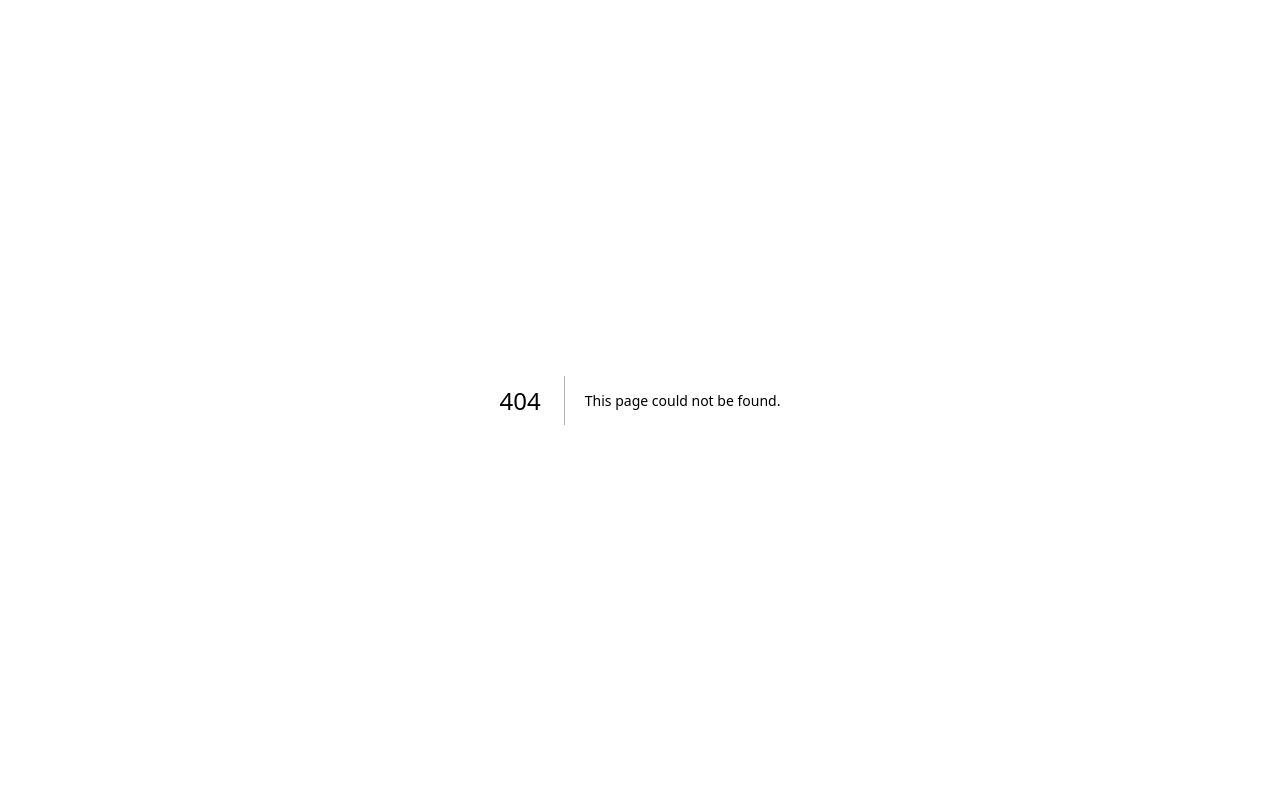
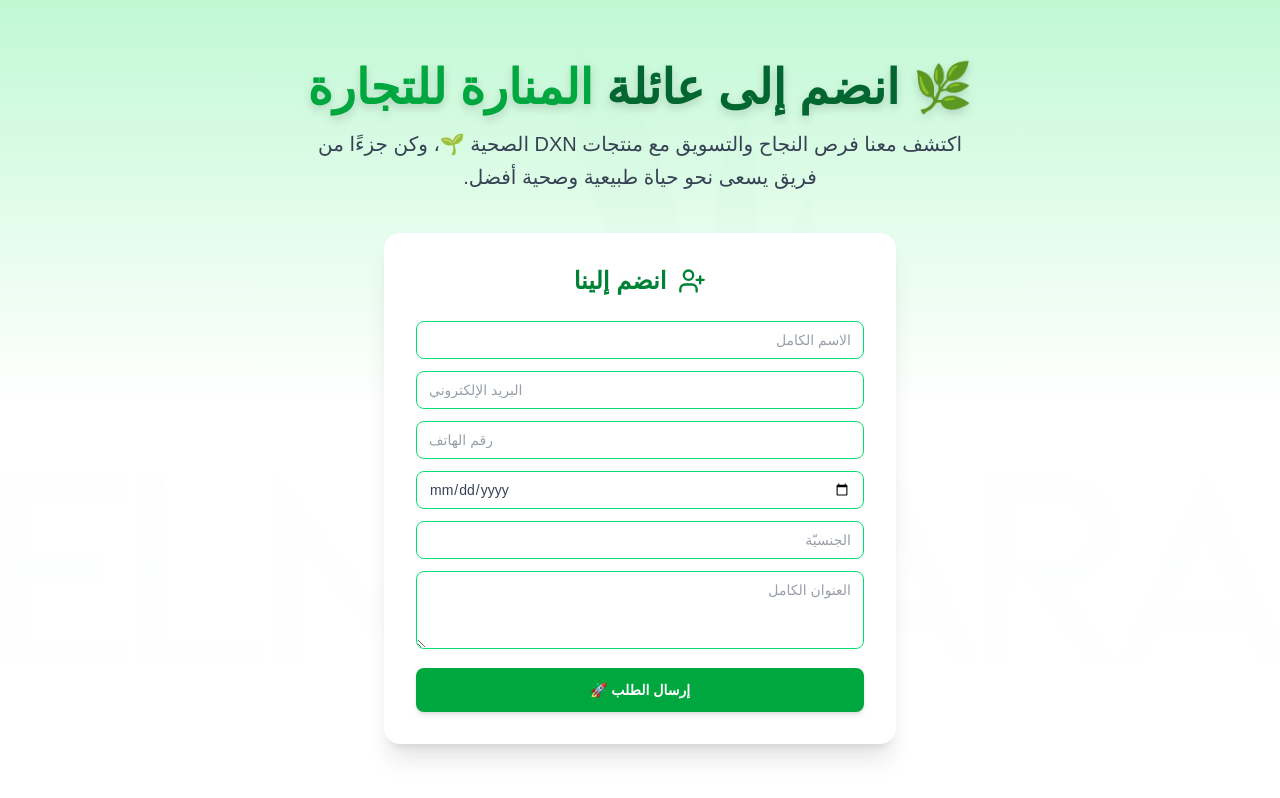
Before and after one commit to AliEl-Hallak/almanara-website, a Next.js app: page /joinus in a window 1280 px wide. Before the commit this address had no page. Shown: the top 798 px of the page. Built offline with nearby package versions, Linux system fonts and the light colour scheme.

Commit message:
joinus sayfası eklendi

```diff
--- a/app/components/JoinUs.js
+++ b/app/components/JoinUs.js
@@ -1,12 +1,12 @@
 "use client";
 import { motion } from "framer-motion";
-import { FaWhatsapp } from "react-icons/fa";
+import { FaWhatsapp, FaUserEdit } from "react-icons/fa";
+import Link from "next/link";
 
 export default function JoinUs() {
   return (
-    <section id="join-us" className="relative py-16 px-6">
+    <section id="join-us" className="relative py-16 px-6 bg-gradient-to-b ">
       <div className="max-w-3xl mx-auto text-center">
-        {/* Grup animasyonu */}
         <motion.div
           initial={{ opacity: 0, y: 40 }}
           whileInView={{ opacity: 1, y: 0 }}
@@ -20,11 +20,14 @@ export default function JoinUs() {
           </h2>
 
           {/* Açıklama */}
-          <p className="text-gray-600 text-lg leading-relaxed">
-            مع المنارة ستتعلم كيف تبني عملك التجاري وتحقق دخلاً إضافياً من خلال منتجات
-            صحية وطبيعية. انضم إلينا اليوم وابدأ رحلتك نحو النجاح 🌿
+          <p className="text-gray-600 text-lg leading-relaxed max-w-2xl">
+            مع <span className="font-bold text-green-700">المنارة </span>
+            ستتعلم كيف تبني عملك التجاري وتحقق دخلاً إضافياً مع منتجات DXN الطبيعية.
+            اختر الطريقة الأنسب لك للانضمام الآن 🌿
           </p>
 
+          {/* Butonlar */}
+          <div className="flex flex-col md:flex-row gap-4 mt-4">
             {/* WhatsApp Butonu */}
             <a
               href="https://wa.me/905360211145"
@@ -35,6 +38,16 @@ export default function JoinUs() {
               <FaWhatsapp className="w-6 h-6" />
               تواصل عبر واتساب
             </a>
+
+            {/* Form Butonu */}
+            <Link
+              href="/joinus" // JoinUsForm sayfasına yönlendirme
+              className="inline-flex items-center gap-3 bg-white text-green-700 border border-green-600 px-6 py-3 rounded-full shadow-md hover:bg-green-50 transition text-lg font-semibold"
+            >
+              <FaUserEdit className="w-6 h-6" />
+              املأ استمارة الانضمام
+            </Link>
+          </div>
         </motion.div>
       </div>
     </section>
--- /dev/null
+++ b/app/components/JoinUsForm.js
@@ -0,0 +1,205 @@
+"use client";
+import { useRef, useState } from "react";
+import emailjs from "@emailjs/browser";
+import { motion } from "framer-motion";
+import { UserPlus } from "lucide-react";
+
+export default function JoinUsForm() {
+  const form = useRef();
+  const [errors, setErrors] = useState({});
+  const [success, setSuccess] = useState(false);
+
+  // Email kontrol regex
+  const isValidEmail = (email) => /^[^\s@]+@[^\s@]+\.[^\s@]+$/.test(email);
+  // İsim sadece harf
+  const isValidName = (name) => /^[\p{L}\s]+$/u.test(name);
+  // Telefon sadece rakam 8–15 arası
+  const isValidPhone = (phone) => /^\d{8,15}$/.test(phone);
+  // 18 yaş kontrol
+  const isAdult = (dob) => {
+    const birthDate = new Date(dob);
+    const today = new Date();
+    const age = today.getFullYear() - birthDate.getFullYear();
+    const monthDiff = today.getMonth() - birthDate.getMonth();
+    const dayDiff = today.getDate() - birthDate.getDate();
+
+    if (monthDiff < 0 || (monthDiff === 0 && dayDiff < 0)) {
+      return age - 1 >= 18;
+    }
+    return age >= 18;
+  };
+
+  // Input değiştikçe kontrol
+  const handleChange = (e) => {
+    const { name, value } = e.target;
+    let message = "";
+
+    if (name === "name") {
+      if (!value.trim()) message = "الاسم مطلوب";
+      else if (!isValidName(value.trim())) message = "الاسم يجب أن يحتوي على أحرف فقط";
+      else if (value.trim().length < 2) message = "الاسم قصير جداً";
+    }
+
+    if (name === "email") {
+      if (!value.trim()) message = "البريد الإلكتروني مطلوب";
+      else if (!isValidEmail(value.trim())) message = "البريد الإلكتروني غير صالح";
+    }
+
+    if (name === "phone") {
+      if (!value.trim()) message = "رقم الهاتف مطلوب";
+      else if (!isValidPhone(value.trim())) message = "الرقم يجب أن يكون 8-15 أرقام";
+    }
+
+    if (name === "dob") {
+      if (!value.trim()) message = "تاريخ الميلاد مطلوب";
+      else if (!isAdult(value)) message = "يجب أن يكون العمر 18 فما فوق";
+    }
+
+    if (name === "address") {
+      if (!value.trim()) message = "العنوان مطلوب";
+      else if (value.trim().length < 5) message = "العنوان قصير جداً";
+    }
+
+    if (name === "nationality") {
+      if (!value.trim()) message = "الجنسيّة مطلوبة";
+    }
+
+    setErrors((prev) => ({ ...prev, [name]: message }));
+  };
+
+  // Submit
+  const sendEmail = (e) => {
+    e.preventDefault();
+    const formEl = form.current;
+
+    const values = {
+      name: formEl.name.value.trim(),
+      email: formEl.email.value.trim(),
+      phone: formEl.phone.value.trim(),
+      dob: formEl.dob.value.trim(),
+      address: formEl.address.value.trim(),
+      nationality: formEl.nationality.value.trim(),
+    };
+
+    const nextErrors = {
+      name: !values.name
+        ? "الاسم مطلوب"
+        : !isValidName(values.name)
+        ? "الاسم يجب أن يحتوي على أحرف فقط"
+        : values.name.length < 2
+        ? "الاسم قصير جداً"
+        : "",
+      email: !values.email
+        ? "البريد الإلكتروني مطلوب"
+        : !isValidEmail(values.email)
+        ? "البريد الإلكتروني غير صالح"
+        : "",
+      phone: !values.phone
+        ? "رقم الهاتف مطلوب"
+        : !isValidPhone(values.phone)
+        ? "الرقم يجب أن يكون 8-15 أرقام"
+        : "",
+      dob: !values.dob
+        ? "تاريخ الميلاد مطلوب"
+        : !isAdult(values.dob)
+        ? "يجب أن يكون العمر 18 فما فوق"
+        : "",
+      address: !values.address
+        ? "العنوان مطلوب"
+        : values.address.length < 5
+        ? "العنوان قصير جداً"
+        : "",
+      nationality: !values.nationality ? "الجنسيّة مطلوبة" : "",
+    };
+
+    setErrors(nextErrors);
+    if (Object.values(nextErrors).some((err) => err)) return;
+
+    // EmailJS gönder
+    emailjs
+      .sendForm("service_ahzo2f2", "template_3c72uij", form.current, "ZOVajJmaJMUq5Xtcp")
+      .then(() => {
+        setSuccess(true);
+        form.current.reset();
+        setTimeout(() => setSuccess(false), 4000);
+      })
+      .catch((error) => console.error("FAILED...", error.text));
+  };
+
+  return (
+    <motion.div
+      initial={{ opacity: 0, y: 30 }}
+      whileInView={{ opacity: 1, y: 0 }}
+      transition={{ duration: 0.8, ease: "easeOut" }}
+      className="bg-white rounded-2xl shadow-xl p-8 max-w-lg mx-auto"
+    >
+      <h2 className="flex items-center justify-center gap-3 text-2xl font-bold text-green-700 mb-6">
+        <UserPlus className="w-7 h-7" />
+        <span>انضم إلينا</span>
+      </h2>
+
+      <form ref={form} onSubmit={sendEmail} className="space-y-3">
+        <Input name="name" placeholder="الاسم الكامل" error={errors.name} onChange={handleChange} />
+        <Input name="email" placeholder="البريد الإلكتروني" dir="ltr" error={errors.email} onChange={handleChange} />
+        <Input name="phone" placeholder="رقم الهاتف" dir="ltr" error={errors.phone} onChange={handleChange} />
+
+        {/* Doğum tarihi */}
+        <Input name="dob" type="date" placeholder="تاريخ الميلاد" error={errors.dob} onChange={handleChange} />
+
+        <Input name="nationality" placeholder="الجنسيّة" error={errors.nationality} onChange={handleChange} />
+
+        {/* Adres büyük kutu */}
+        <div>
+          <motion.textarea
+            whileFocus={{ scale: 1.02 }}
+            transition={{ duration: 0.15 }}
+            name="address"
+            rows="3"
+            placeholder="العنوان الكامل"
+            onChange={handleChange}
+            className={`w-full rounded-lg px-3 py-2 border ${
+              errors.address ? "border-red-400" : errors.address === "" ? "border-gray-300" : "border-green-400"
+            } text-gray-700 focus:outline-none focus:ring-2 focus:ring-green-400 text-sm`}
+          ></motion.textarea>
+          {errors.address && <p className="mt-1 text-xs text-red-600">{errors.address}</p>}
+        </div>
+
+        <motion.button
+          whileHover={{ scale: 1.05 }}
+          whileTap={{ scale: 0.95 }}
+          type="submit"
+          className="w-full bg-green-600 text-white py-3 rounded-lg font-semibold shadow-md hover:bg-green-700 transition text-sm"
+        >
+          إرسال الطلب 🚀
+        </motion.button>
+
+        {success && (
+          <p className="mt-3 text-green-600 font-semibold text-center text-sm">
+            ✅ تم إرسال طلبك بنجاح!
+          </p>
+        )}
+      </form>
+    </motion.div>
+  );
+}
+
+// Input component
+function Input({ name, type = "text", placeholder, error, onChange, dir }) {
+  return (
+    <div>
+      <motion.input
+        whileFocus={{ scale: 1.02 }}
+        transition={{ duration: 0.15 }}
+        type={type}
+        name={name}
+        placeholder={placeholder}
+        dir={dir}
+        onChange={onChange}
+        className={`w-full rounded-lg px-3 py-2 border ${
+          error ? "border-red-400" : error === "" ? "border-gray-300" : "border-green-400"
+        } text-gray-700 focus:outline-none focus:ring-2 focus:ring-green-400 text-sm`}
+      />
+      {error && <p className="mt-1 text-xs text-red-600">{error}</p>}
+    </div>
+  );
+}
--- /dev/null
+++ b/app/joinus/page.js
@@ -0,0 +1,53 @@
+
+
+"use client";
+import { motion } from "framer-motion";
+import JoinUsForm from "../components/JoinUsForm";
+import Image from "next/image";
+
+export default function JoinUsPage() {
+  return (
+    <main dir="rtl" className="relative bg-white overflow-hidden">
+      {/* Arka Plan */}
+      <div className="absolute inset-0">
+        <Image
+          src="/ArkaResim.png"
+          alt="خلفية طبيعية"
+          fill
+          className="object-cover opacity-10"
+          priority
+        />
+        <div className="absolute inset-0 bg-gradient-to-b from-green-200/90 via-white/90 to-white"></div>
+      </div>
+
+      {/* İçerik */}
+      <section className="relative z-10 min-h-screen flex flex-col items-center justify-center px-6 py-16">
+        {/* Başlık */}
+        <motion.h1
+          initial={{ opacity: 0, y: -30 }}
+          animate={{ opacity: 1, y: 0 }}
+          transition={{ duration: 0.8 }}
+          className="text-3xl md:text-5xl font-extrabold text-green-800 text-center drop-shadow-lg"
+        >
+          🌿 انضم إلى عائلة{" "}
+          <span className="text-green-600">المنارة للتجارة</span>
+        </motion.h1>
+
+        <motion.p
+          initial={{ opacity: 0 }}
+          animate={{ opacity: 1 }}
+          transition={{ delay: 0.5, duration: 0.8 }}
+          className="mt-4 text-gray-700 text-lg md:text-xl text-center max-w-2xl leading-relaxed"
+        >
+          اكتشف معنا فرص النجاح والتسويق مع منتجات DXN الصحية
+          🌱، وكن جزءًا من فريق يسعى نحو حياة طبيعية وصحية أفضل.
+        </motion.p>
+
+        {/* Form */}
+        <div className="mt-10 w-full max-w-2xl">
+          <JoinUsForm />
+        </div>
+      </section>
+    </main>
+  );
+}
--- a/app/page.js
+++ b/app/page.js
@@ -325,7 +325,7 @@ const form = useRef();
 {/* WHY US SECTION */}
 <section
   id="why-us"
-  className="relative min-h-screen flex flex-col items-center justify-center bg-gradient-to-b  py-20 px-6"
+  className="relative min-h-screen flex flex-col items-center justify-center bg-gradient-to-b  py-5 px-6"
 >
   {/* Başlık */}
 <motion.h2
@@ -394,7 +394,8 @@ const form = useRef();
 </section>
 
 
-<section id="about-contact" className="relative  px-6 bg-gradient-to-b from-white via-white to-green-50">
+<section id="about-contact" className="relative py-10 px-6 bg-gradient-to-b from-white via-white to-green-50">
+
   <div className="max-w-6xl mx-auto grid grid-cols-1 md:grid-cols-2 gap-8">
 
     {/* HAKKIMIZDA */}
@@ -425,8 +426,7 @@ const form = useRef();
     {/* İLETİŞİM FORMU */}
     <ContactForm />
   </div>
-
-      <JoinUs />
+   <JoinUs />
 </section>
 
 
```
Also changed, not shown: app/components/ContactForm.js (line endings or trailing spaces). Lines whose indentation alone changed are shown as unchanged.
